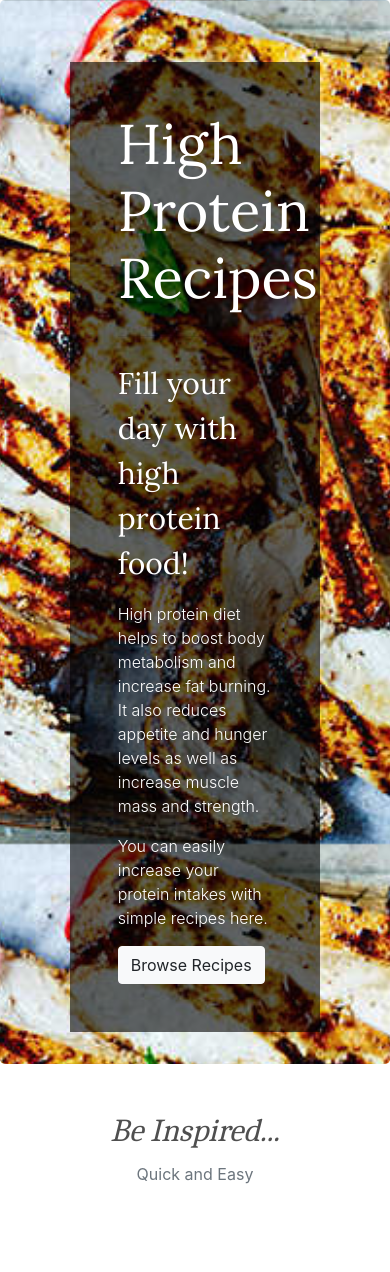
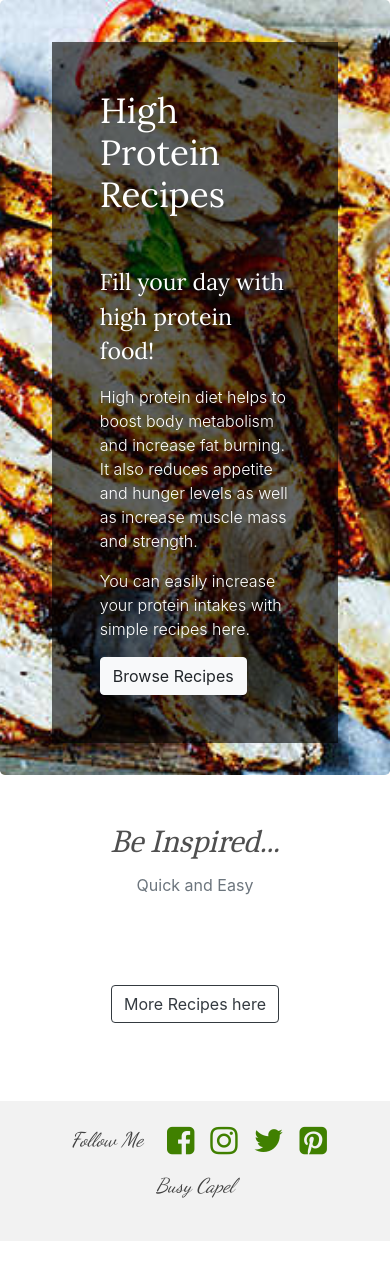
Before and after one commit to capel82/Busy-Capel, a Flask app: page / in a window 390 px wide. Shown: the part 56-1328 px from the top of the page. After the commit the page ends 1297 px from the top, so only its background shows below. Run offline with Flask 2, Linux system fonts and the light colour scheme; data that the repository does not hold is empty; some libraries are stand-ins or nearby versions.

Commit message:
updating meta for bootstrap4.4

```diff
--- a/static/css/style.css
+++ b/static/css/style.css
@@ -67,6 +67,24 @@ html {
 h2 {
     color: #4f4f4f;
     font-family: 'Caladea', sans-serif;
+}
+@media only screen and (max-width: 768px) {
+   #recipe_shoutout{
+       font-size:35px;
+  }
+  .overlay {
+    height:60%;
+    width:80%;
+    background-color: rgb(0,0,0, 0.6);
+    align-items:center;
+    vertical-align: central;
+    margin-top: 10px;
+    }
+    #fill_your_day {
+    color: #fff;
+    font-size:23px;
+    font-family: 'Lora', sans-serif;
+}
 }
 /*--register.html --*/
 #join {
--- a/templates/base.html
+++ b/templates/base.html
@@ -2,13 +2,14 @@
 <html lang="en" class="h-100">
 
 <head>
+    <meta charset="utf-8">
+    <meta name="viewport" content="width=device-width, initial-scale=1, shrink-to-fit=no">
     <!--link for bootstraps css, font awesome, and own css stylesheet-->
+    <link rel="stylesheet" href="https://stackpath.bootstrapcdn.com/bootstrap/4.4.1/css/bootstrap.min.css" integrity="sha384-Vkoo8x4CGsO3+Hhxv8T/Q5PaXtkKtu6ug5TOeNV6gBiFeWPGFN9MuhOf23Q9Ifjh" crossorigin="anonymous">
     <link href="https://stackpath.bootstrapcdn.com/font-awesome/4.7.0/css/font-awesome.min.css" rel="stylesheet" integrity="sha384-wvfXpqpZZVQGK6TAh5PVlGOfQNHSoD2xbE+QkPxCAFlNEevoEH3Sl0sibVcOQVnN" crossorigin="anonymous">
-    <link rel="stylesheet" href="https://stackpath.bootstrapcdn.com/bootstrap/4.4.1/css/bootstrap.min.css" integrity="sha384-Vkoo8x4CGsO3+Hhxv8T/Q5PaXtkKtu6ug5TOeNV6gBiFeWPGFN9MuhOf23Q9Ifjh" crossorigin="anonymous">
     <link rel="stylesheet" href="{{url_for('static', filename='css/style.css')}}" type="text/css">
     <link href="https://fonts.googleapis.com/css?family=Caladea|Lora&display=swap:100,200,300,400,500,600,700" rel="stylesheet">
     <link href="https://fonts.googleapis.com/css?family=Dancing+Script&display=swap" rel="stylesheet">
-    <meta name="viewport" content="width=device-width, initial-scale=1, shrink-to-fit=no">
     {% if title %}
         <title>High Protein Recipes - {{ title }}</title>
     {% else %}
```
